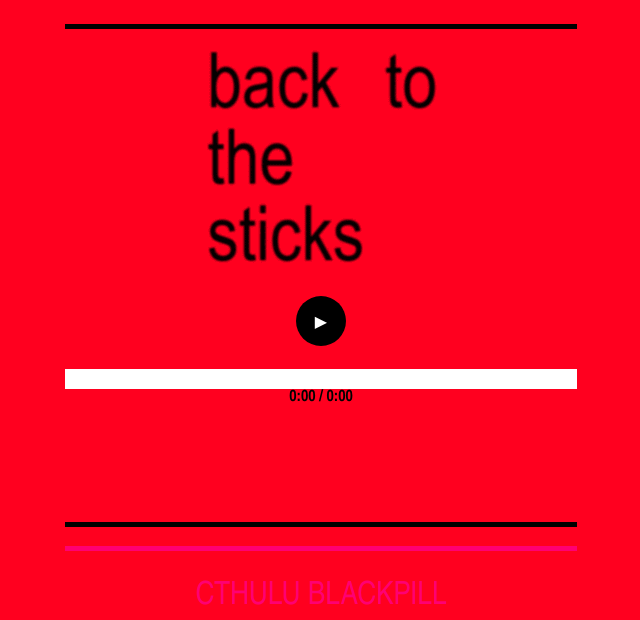
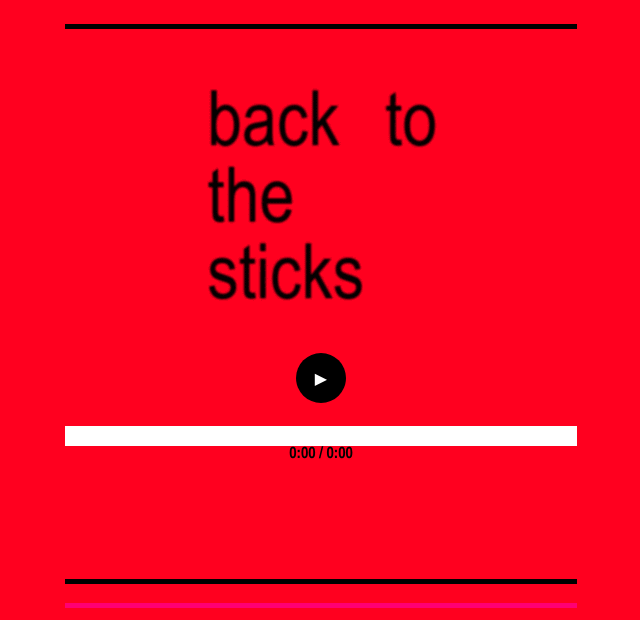
Before and after one commit to jakobutter/jakobutterdotnet, a plain HTML site: page releases.html in a window 1280 px wide. Shown: the part 126-746 px from the top of the page, without its empty margins (319-959 px from the left). Drawn offline with Linux system fonts and the light colour scheme.

Commit message:
Update releases.html

```diff
--- a/releases.html
+++ b/releases.html
@@ -25,13 +25,14 @@
 <div style="max-width: 512px;" class=thugdiv >
 
         <div class="cooldiv"></div>
+<br><br>
                     <img class="thugimg" src="img/sticks.png" width="256">
-                <br>
+<br><br>
 <audio id="player" src="/arkive/backtothesticks.mp3"></audio>
 <button id="playPauseButton" onclick="playPause()">▶</button>
 <br>
 <br>
-<div id="progressBar" onclick="scrub(event)"><div></div></div>
+<div class=releasebar id="progressBar" onclick="scrub(event)"><div></div></div>
 <div id="timeDisplay">0:00 / 0:00</div>
   <div id="songList"></div>
 <br>
```
